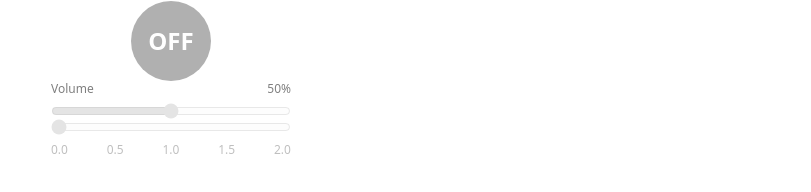
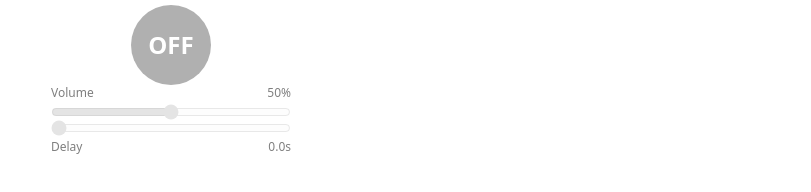
Before and after one commit to z-fujimori/yamabiko, a React (Vite) app: page / in a window 1280 px wide. Shown: the part 320-512 px from the top of the page, without its empty margins (469-1280 px from the left). Built offline with nearby package versions, Linux system fonts and the light colour scheme.

Commit message:
delayスライダー表示微変更

```diff
--- a/src/components/DelaySlider.tsx
+++ b/src/components/DelaySlider.tsx
@@ -12,7 +12,7 @@ export function DelaySlider(props: {
       <label
         style={{
           display: "grid",
-          gap: 6,
+          gap: 3,
           width: 240,
           opacity: disabled ? 1 : 0.5,
           userSelect: "none",
@@ -23,19 +23,24 @@ export function DelaySlider(props: {
             type="range"
             min={0}
             max={2}
-            step={0.5} // ★ 0.5秒刻みでスナップ
+            step={0.1} // ★ 0.5秒刻みでスナップ
             value={delaySec}
             disabled={!disabled}
             onChange={(e) => setDelaySec(Number(e.target.value))}
         />
 
+        <div className='text-xs' style={{ display: "flex", justifyContent: "space-between" }}>
+          <span>Delay</span>
+          <span>{delaySec.toFixed(1)}s</span>
+        </div>
+{/*
         <div style={{ display: "flex", justifyContent: "space-between", fontSize: 12, opacity: 0.5 }}>
             <span>0.0</span>
             <span>0.5</span>
             <span>1.0</span>
             <span>1.5</span>
             <span>2.0</span>
-        </div>
+        </div> */}
       </label>
     </div>
   );
--- a/src/components/HelpModal.tsx
+++ b/src/components/HelpModal.tsx
@@ -19,8 +19,8 @@ const HelpModal = () => {
         bg-white opacity-30
       '
       onClick={closeModal}>
-        <img src="img/arrow.png" alt="Help" className='w-17 fixed top-10 right-24 rotate-205' />
-        <p className='fixed top-17 right-6 text-black font-bold'>
+        <img src="img/arrow.png" alt="Help" className='w-17 fixed top-10 right-23 rotate-205' />
+        <p className='fixed top-17 right-4 text-black font-bold'>
           ON/OFF切り替え
         </p>
 
--- a/src/components/VolumeSlider.tsx
+++ b/src/components/VolumeSlider.tsx
@@ -10,7 +10,7 @@ const VolumeSlider = (config: {
       <label
         style={{
           display: "grid",
-          gap: 6,
+          gap: 3,
           width: 240,
           opacity: config.sliderEnabled ? 1 : 0.5,
           userSelect: "none",
@@ -25,7 +25,7 @@ const VolumeSlider = (config: {
           type="range"
           min={0}
           max={1}
-          step={0.01}
+          step={0.05}
           value={config.volume}
           onChange={(e) => config.setVolume(Number(e.target.value))}
           disabled={!config.sliderEnabled}   // ★ ONの時だけ操作可能
```
